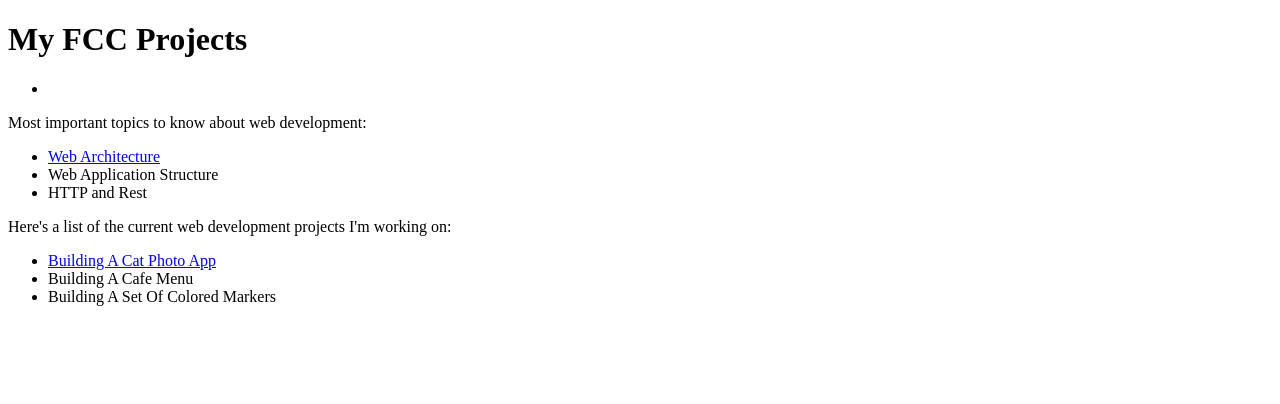
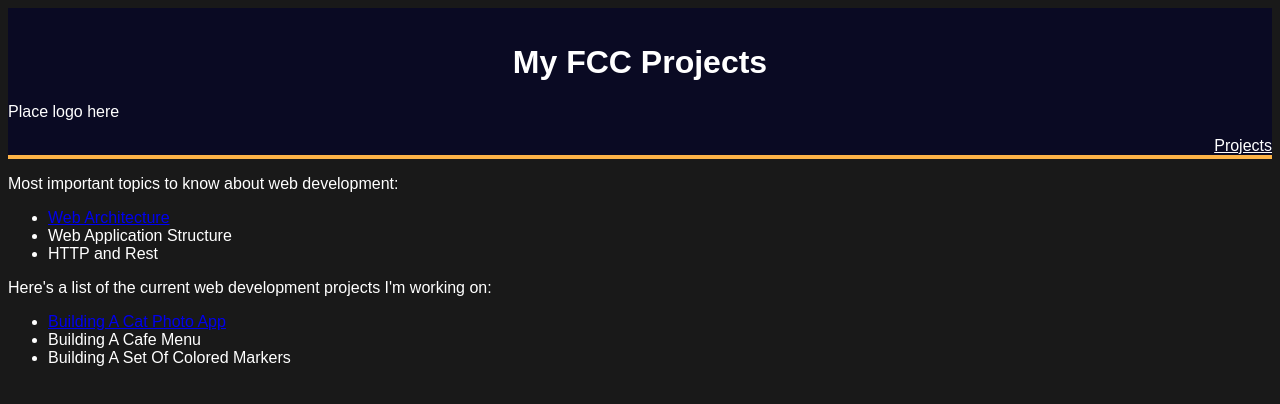
Before and after one commit to JArody07/Personal-Project-FCC-Projects-Compilation-HTML-CSS-, a plain HTML site: page index.html in a window 1280 px wide. Drawn offline with Linux system fonts and the light colour scheme.

Commit message:
Added more pages and more code

```diff
--- a/index.html
+++ b/index.html
@@ -1,19 +1,25 @@
 <!DOCTYPE html>
 <html lang="en">
   <head>
-    <meta charset="UTF-8">
-    <title>My First Website</title>
+    <meta charset="utf-8" />
+    <meta name="viewport" content="width=device-width, initial-scale=1.0" />
+    <title>My Data Analytics Portfolio</title>
     <link rel="stylesheet" href="index_style.css">
   </head>
   <body>
-    <header>
+    <header class="header">
+      <div>
         <h1>My FCC Projects</h1>
+      </div>
         <!--Below is what the navigation tab will look like-->
+      <div class="logo_header">
+        <p>Place logo here</p>
+      </div>
+      <div class="projects_headernav">
         <nav>
-            <ul>
-                <li></li>
-            </ul>
+          <a href="../Personal-Project-FCC-Projects-Compilation-HTML-CSS-/HTML/projects.html">Projects</a>
         </nav>
+      </div>
     </header>
     <!--Below is the beginning of the actual body elements-->
     <p>Most important topics to know about web development:</p>
--- a/index_style.css
+++ b/index_style.css
@@ -0,0 +1,28 @@
+body {
+    background-color: #191919;
+    color: #fff;
+    font-family: sans-serif;
+}
+
+.header {
+    text-align: center;
+    padding-top: 15px;
+    background-color: #0a0a23;
+    border-bottom: 4px solid #fdb347;
+}
+
+.logo_header {
+    text-align: left;
+}
+
+.projects_headernav {
+    text-align: right;
+}
+
+.projects_headernav a {
+    color: #fff;
+}
+
+.projects_headernav a:hover {
+    color: #191919;
+}
```
Also changed, not shown: HTML/projects.html (added, +20 -0 lines), CSS/projects.css (added).
